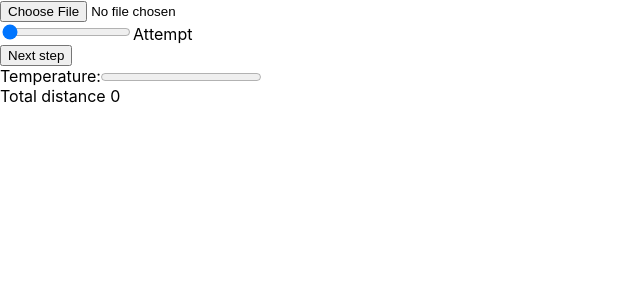
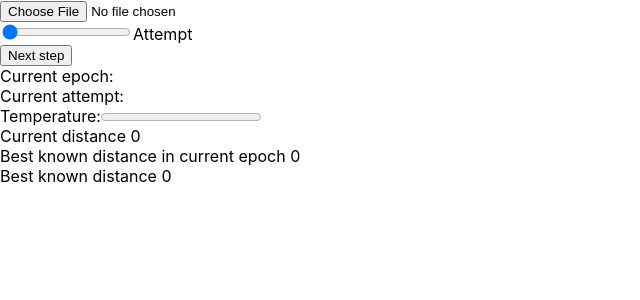
Before and after one commit to 22-04-80/mmh-vrp-simulated-annealing, a React (Create React App) app in the folder visualization/: page / in a window 1280 px wide. Shown: the top 300 px of the page, without its empty margins (0-640 px from the left). Built offline with nearby package versions, Linux system fonts and the light colour scheme.

Commit message:
Display best known fitness

```diff
--- a/visualization/src/App.tsx
+++ b/visualization/src/App.tsx
@@ -17,7 +17,6 @@ class App extends React.Component<any, AppState> {
     const reader = new FileReader()
     reader.onload = async (e) => {
       const text = (e?.target?.result)
-      console.log(text)
       this.setState({data: JSON.parse(text as string)})
     };
     reader.readAsText(e?.target?.files[0])
--- a/visualization/src/graph/Graph.tsx
+++ b/visualization/src/graph/Graph.tsx
@@ -18,10 +18,17 @@ export class Graph extends React.Component<GraphProps, GraphState> {
 
     constructor(props: any) {
         super(props);
+
         this.state = {
             attemptIndex: 0,
         };
         this.canvas = React.createRef<HTMLCanvasElement>();
+    }
+
+    componentDidUpdate(prevProps: GraphProps) {
+        if (prevProps.data.length === 0 && this.props.data.length !== 0) {
+            this.drawAttempt(this.props.data[this.state.attemptIndex]);
+        }
     }
 
     private getEdgeCoordinates(attempt: Attempt): {maxX: number, minX: number, maxY: number, minY: number} {
@@ -67,17 +74,13 @@ export class Graph extends React.Component<GraphProps, GraphState> {
         ctx.clearRect(0, 0, CANVAS_WIDTH, CANVAS_HEIGHT);
 
         const scaledAttempt = this.scaleCoordsToCanvas(attempt);
-        console.log(scaledAttempt.paths)
 
         scaledAttempt.paths.forEach((path: City[], index: number) => {
             path.forEach((city: City) => {
                 this.drawCity(ctx, city);
             })
             this.drawPath(ctx, path, colors[index]);
-        })
-
-
-
+        });
     }
 
     private drawCity(ctx: CanvasRenderingContext2D, city: City): void {
@@ -94,11 +97,11 @@ export class Graph extends React.Component<GraphProps, GraphState> {
     private drawPath(ctx: CanvasRenderingContext2D, path: City[], color: string): void {
         for(let i = 0; i < path.length - 1; i++) {
             ctx.strokeStyle = color;
-            ctx.beginPath();       // Start a new path
-            ctx.moveTo(path[i].x, path[i].y);    // Move the pen to (30, 50)
-            ctx.lineTo(path[i + 1].x, path[i + 1].y);  // Draw a line to (150, 100)
+            ctx.beginPath();
+            ctx.moveTo(path[i].x, path[i].y);
+            ctx.lineTo(path[i + 1].x, path[i + 1].y);
             ctx.lineWidth = STROKE_WIDTH;
-            ctx.stroke();          // Render the path
+            ctx.stroke();
         }
     }
 
@@ -113,18 +116,13 @@ export class Graph extends React.Component<GraphProps, GraphState> {
         return result;
     }
 
-    private getAttemptFitness(attempt: Attempt): number {
-        let total = 0;
+    private showNextStep = () => {
+        const {data} = this.props;
 
-        attempt.paths.forEach((path: City[]) => {
-            for(let i = 0; i < path.length; i++) {
-                const city1 = path[i];
-                const city2 = path[(i + 1) % path.length];
-                total += Math.sqrt((city2.x-city1.x) ** 2 + (city2.y - city2.x) ** 2);
-            }
+        this.setState((prevState) => {
+            this.drawAttempt(data[prevState.attemptIndex + 1]);
+            return ({attemptIndex: prevState.attemptIndex + 1})
         })
-
-        return total;
     }
 
     render() {
@@ -152,22 +150,29 @@ export class Graph extends React.Component<GraphProps, GraphState> {
                     />
                     <label htmlFor="attempt">Attempt</label>
                 </div>
-                <button
-                    onClick={() => this.setState((prevState) => {
-                        this.drawAttempt(data[prevState.attemptIndex + 1]);
-                        return ({attemptIndex: prevState.attemptIndex + 1})
-                    })}
-                >
+                <button onClick={this.showNextStep}>
                     Next step
                 </button>
                 <br />
+                <div>
+                    Current epoch: {currentAttempt?.epoch}
+                </div>
+                <div>
+                    Current attempt: {currentAttempt?.attempt}
+                </div>
                 <Temperature
                     maxTemperautre={edgeTemperatures.max}
                     minTemperature={edgeTemperatures.min}
-                    currentTemperature={currentAttempt ? currentAttempt.temp : 0}
+                    currentTemperature={currentAttempt?.temp || 0}
                 />
                 <div>
-                    Total distance {currentAttempt ? this.getAttemptFitness(currentAttempt).toFixed(2) : 0}
+                    Current distance {currentAttempt?.current_value.toFixed(2) || 0}
+                </div>
+                <div>
+                    Best known distance in current epoch {currentAttempt?.best_attempt_value.toFixed(2) || 0}
+                </div>
+                <div>
+                    Best known distance {currentAttempt?.current_best_known_value.toFixed(2) || 0}
                 </div>
                 <br />
                 <div>
--- a/visualization/src/interfaces/Attempt.ts
+++ b/visualization/src/interfaces/Attempt.ts
@@ -5,4 +5,7 @@ export interface Attempt {
     attempt: number;
     temp: number;
     paths: City[][];
+    current_value: number;
+    current_best_known_value: number;
+    best_attempt_value: number;
 }
```
